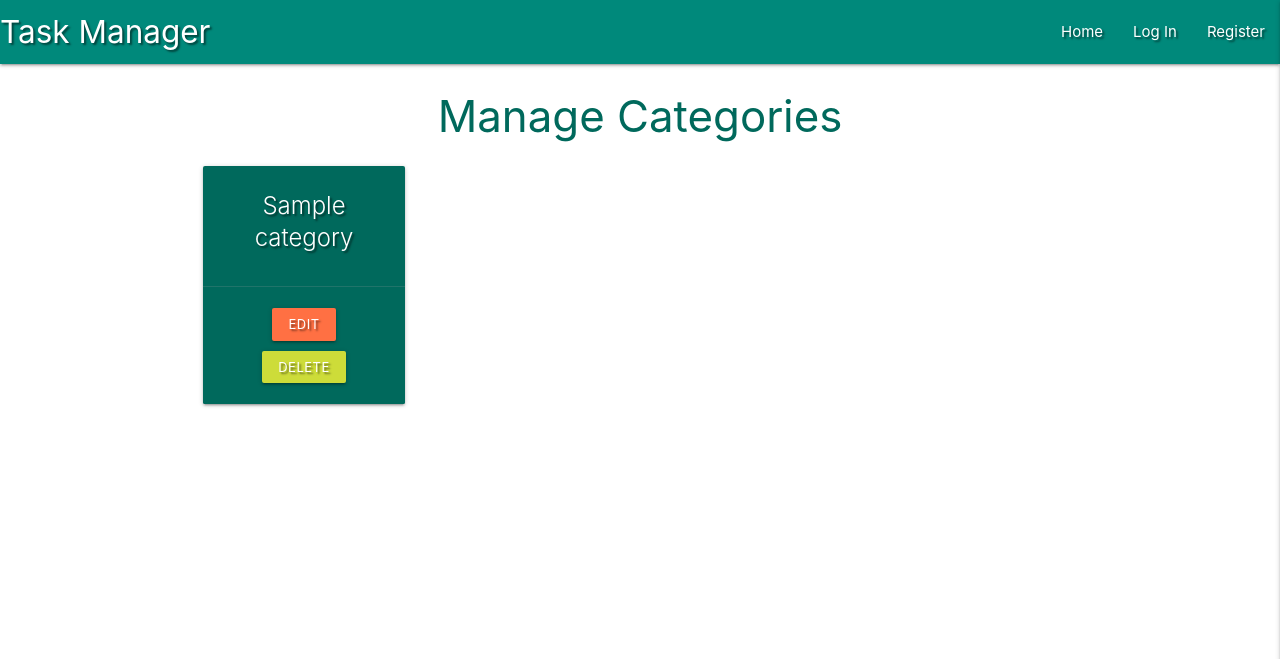
After one commit to AJBayliss81/task-manager-mini-project, a Flask app: page /get_categories in a window 1280 px wide. The commit adds this page. Shown: the top 659 px of the page. Run offline with Flask 2, Linux system fonts and the light colour scheme; a database or web service that is not in the repository returns one stand-in record (values such as "Sample title"); some libraries are stand-ins or nearby versions.

Commit message:
Added manage categories template

```diff
--- a/app.py
+++ b/app.py
@@ -144,6 +144,12 @@ def delete_task(task_id):
     return redirect(url_for('get_tasks'))
 
 
+@app.route("/get_categories")
+def get_categories():
+    categories = list(mongo.db.categories.find().sort("category_name", 1))
+    return render_template("categories.html", categories=categories)
+
+
 if __name__ == "__main__":
     app.run(host=os.environ.get("IP"),
             port=int(os.environ.get("PORT")),
--- a/templates/base.html
+++ b/templates/base.html
@@ -28,7 +28,9 @@
                     {% if session.user %}
 					    <li><a href="{{ url_for('profile', username=session['user']) }}">Profile</a></li>
 					    <li><a href="{{ url_for('add_task') }}">New Task</a></li>
-					    <li><a href="#">Manage Categories</a></li>
+					    {% if session.user|lower == "admin"|lower %}
+				            <li><a href="{{ url_for('get_categories') }}">Manage Categories</a></li>
+                        {% endif %}
 					    <li><a href="{{ url_for('logout') }}">Log Out</a></li>
                     {% else %}
 					    <li><a href="{{ url_for('login') }}">Log In</a></li>
@@ -47,7 +49,9 @@
             {% if session.user %}
 				<li><a href="{{ url_for('profile', username=session['user']) }}">Profile</a></li>
 				<li><a href="{{ url_for('add_task') }}">New Task</a></li>
-				<li><a href="#">Manage Categories</a></li>
+                {% if session.user|lower == "admin"|lower %}
+				    <li><a href="{{ url_for('get_categories') }}">Manage Categories</a></li>
+                {% endif %}
 				<li><a href="{{ url_for('logout') }}">Log Out</a></li>
             {% else %}
 				<li><a href="{{ url_for('login') }}">Log In</a></li>
--- /dev/null
+++ b/templates/categories.html
@@ -0,0 +1,21 @@
+{% extends "base.html" %}
+{% block content %}
+
+    <h3 class="teal-text text-darken-3 center-align">Manage Categories</h3>
+
+	<div class="row">
+		{% for category in categories %}
+		    <div class="col s12 m3">
+			    <div class="card teal darken-3 text-shadow center-align">
+			    	<div class="card-content white-text">
+				    	<span class="card-title">{{ category.category_name }}</span>
+				    </div>
+			    	<div class="card-action">
+			    		<a href="#" class="btn-small deep-orange lighten-1">Edit</a>
+			    		<a href="#" class="btn-small lime">Delete</a>
+			    	</div>
+			    </div>
+		    </div>
+		{% endfor %}
+	</div>
+{% endblock %}
```
